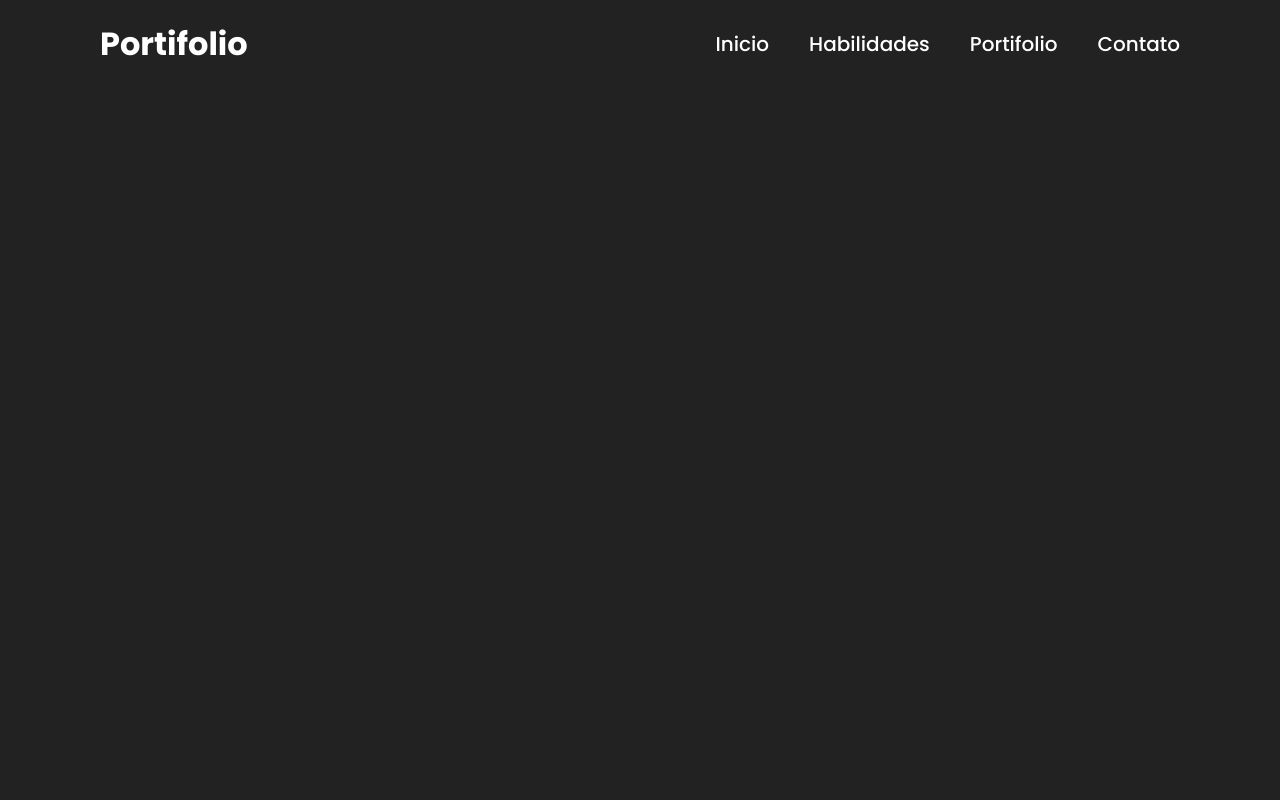
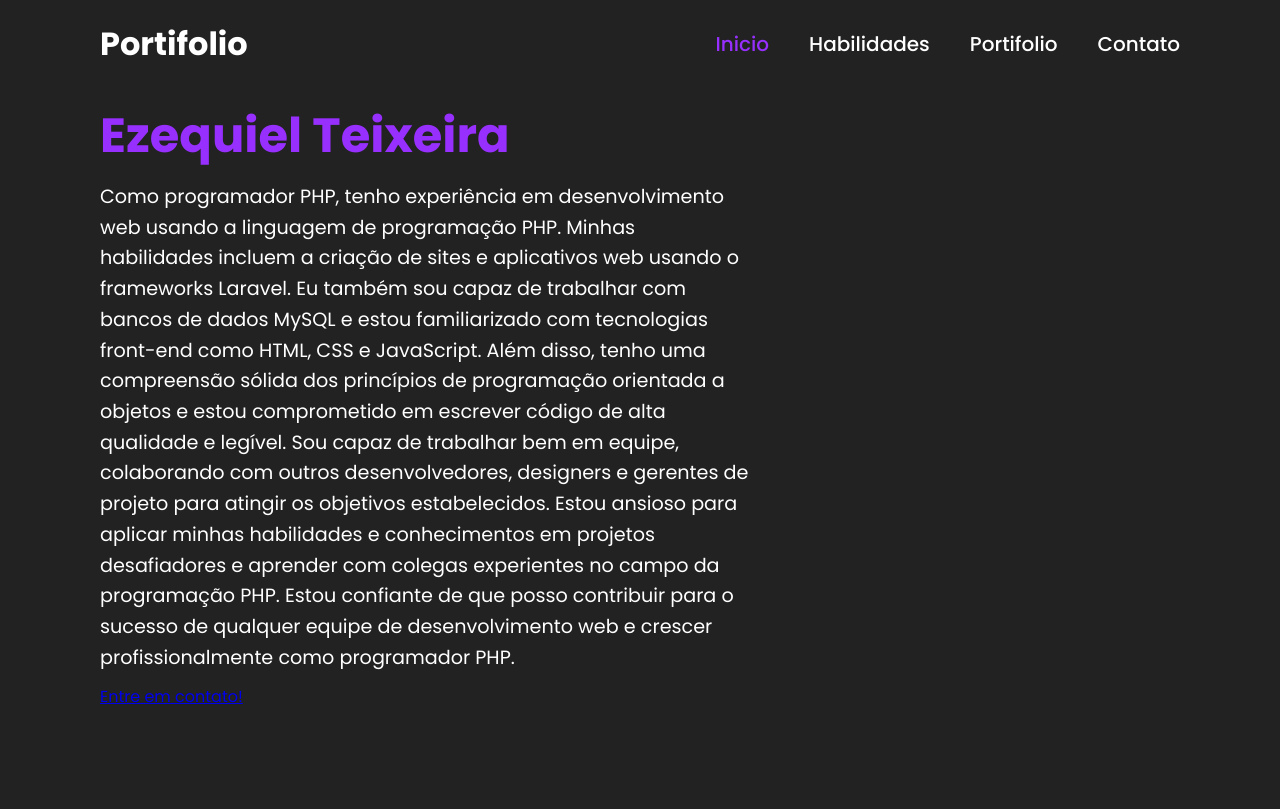
Before and after one commit to Manozecaa/Portifolio, a plain HTML site: page index.html in a window 1280 px wide. Drawn offline with Linux system fonts and the light colour scheme.

Commit message:
Criando a paginação de apresentação.

```diff
--- a/index.html
+++ b/index.html
@@ -11,13 +11,21 @@
         <a href="#" class="logo">Portifolio</a>
         <div class="menuToggle"></div>
         <ul>
-            <li><a href="#inicio">Inicio</a></li>
+            <li class="active"><a href="#inicio">Inicio</a></li>
             <li><a href="#habilidades">Habilidades</a></li>
             <li><a href="#portifolio">Portifolio</a></li>
             <li><a href="#contato">Contato</a></li>
         </ul>
     </header>
-    <section id="inicio"></section>
+    <section id="inicio">
+        <div class="content">
+            <h2>Ezequiel Teixeira</h2>
+            <p>Como programador PHP, tenho experiência em desenvolvimento web usando a linguagem de programação PHP. Minhas habilidades incluem a criação de sites e aplicativos web usando o frameworks Laravel. Eu também sou capaz de trabalhar com bancos de dados MySQL e estou familiarizado com tecnologias front-end como HTML, CSS e JavaScript.
+                Além disso, tenho uma compreensão sólida dos princípios de programação orientada a objetos e estou comprometido em escrever código de alta qualidade e legível. Sou capaz de trabalhar bem em equipe, colaborando com outros desenvolvedores, designers e gerentes de projeto para atingir os objetivos estabelecidos.
+                Estou ansioso para aplicar minhas habilidades e conhecimentos em projetos desafiadores e aprender com colegas experientes no campo da programação PHP. Estou confiante de que posso contribuir para o sucesso de qualquer equipe de desenvolvimento web e crescer profissionalmente como programador PHP.</p>
+            <a href="#contato" class="btn">Entre em contato!</a>
+        </div>
+    </section>
     <section id="habilidades"></section>
     <section id="portifolio"></section>
     <section id="contato"></section>
--- a/style.css
+++ b/style.css
@@ -4,7 +4,7 @@
     margin: 0;
     padding: 0;
     box-sizing: border-box;
-    font-family: Poppins;
+    font-family: Poppins, serif;
 }
 header{
     position: fixed;
@@ -42,10 +42,35 @@ header ul li a{
     font-weight: 500;
     font-size: 1.25em;
 }
-
+header ul li.active a,
+header ul li:hover a{
+    color: #9730fe;
+}
 #inicio {
     position: relative;
     width: 100%;
     min-height: 100vh;
     background: #222;
+    display: flex;
+    justify-content: space-between;
+    padding: 100px;
 }
+#inicio .content{
+    position: relative;
+    display: flex;
+    flex-direction: column;
+    gap: 10px;
+    max-width: 650px;
+    z-index: 10;
+}
+#inicio .content h2{
+    position: relative;
+    font-size: 3em;
+    color: #9730fe;
+}
+#inicio .content p{
+    position: relative;
+    color: #fff;
+    font-size: 1.2em;
+    line-height: 1.6em;
+}
```
